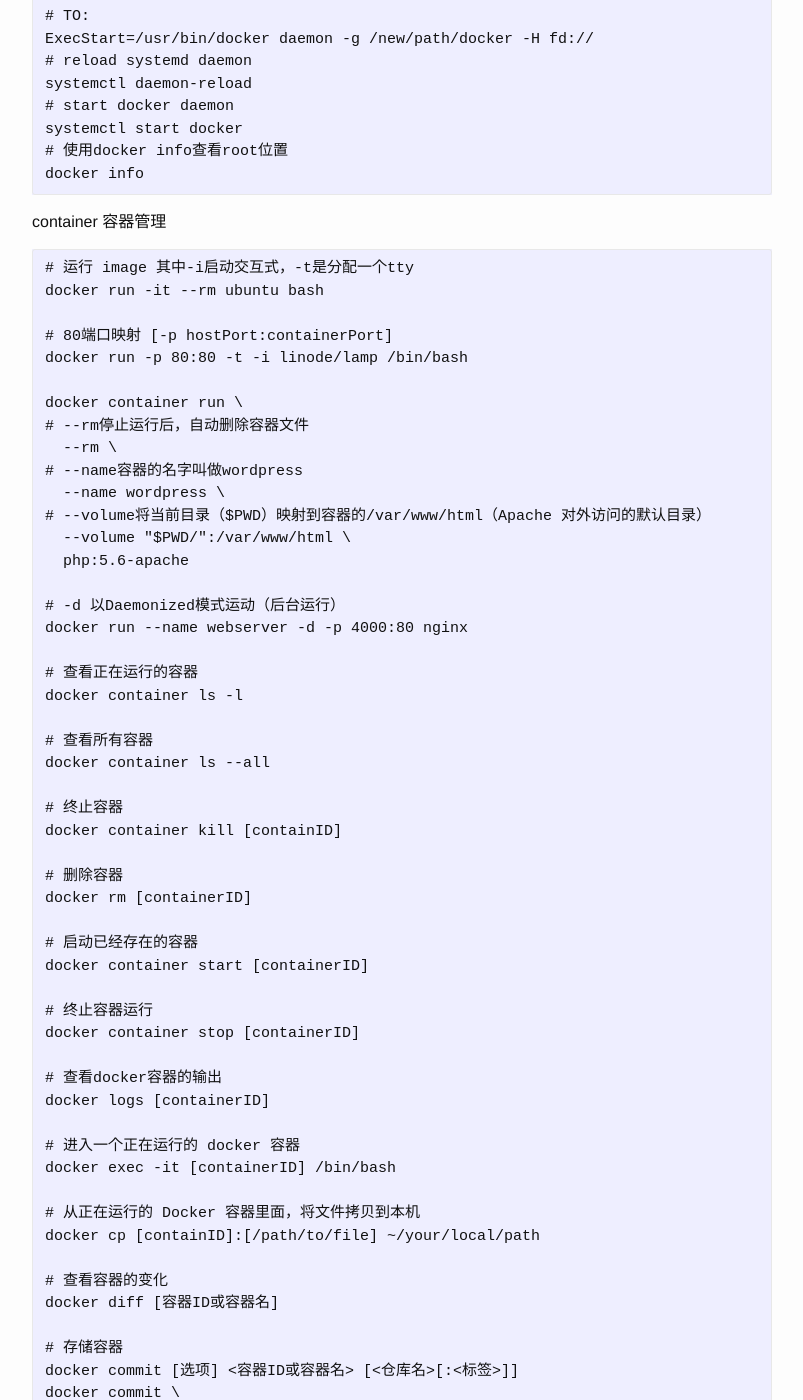
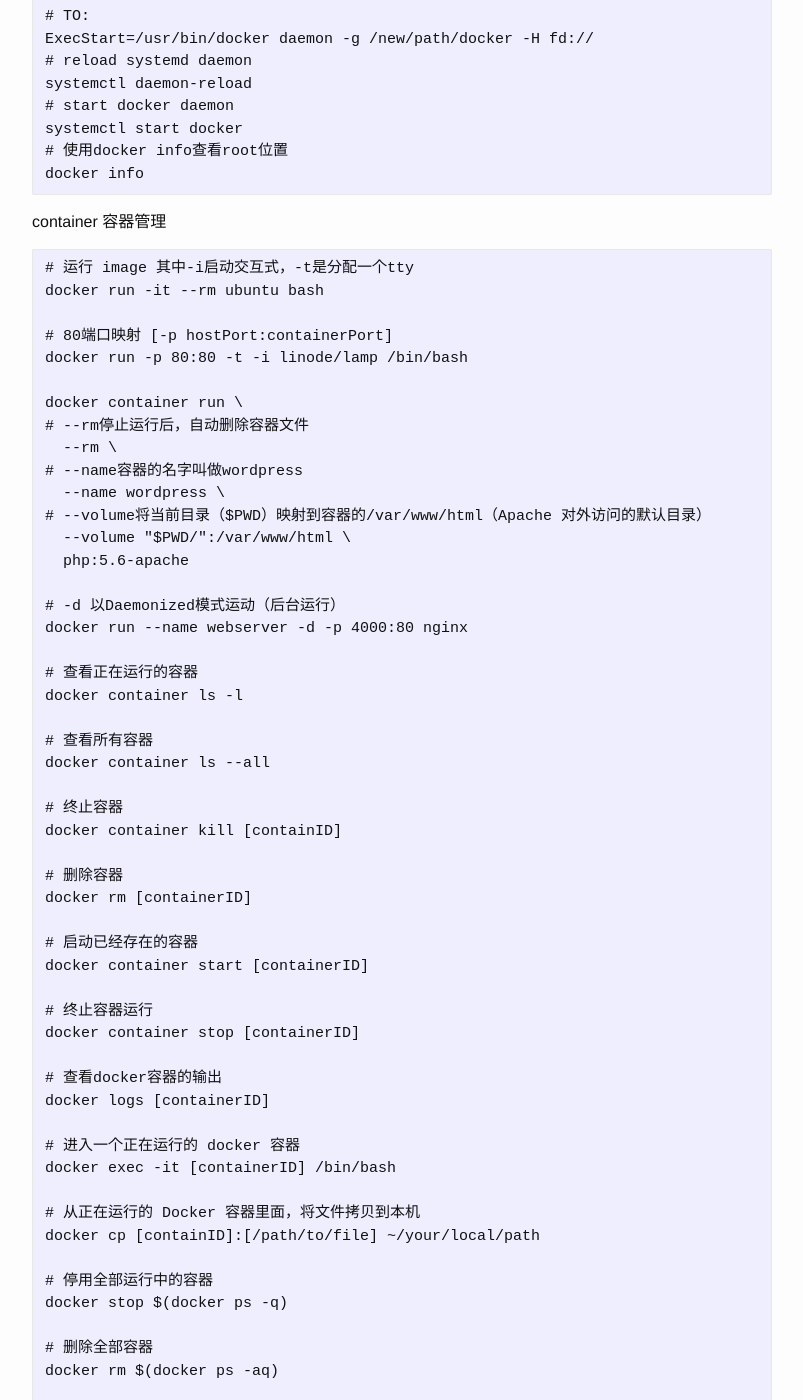
Before and after one commit to josephstalin117/josephstalin117.github.io, a Jekyll site: the page built from _posts/2018-4-30-docker.markdown, in a window 1280 px wide and 1400 px high, scrolled down 1304 px. Shown: the whole window, without its empty margins (238-1041 px from the left). Built offline with Jekyll 4.4.1, drawn with Linux system fonts in a browser that asks for light colours; some of the changed text lies outside the part shown.

Commit message:
add docker delete all container

```diff
--- a/_posts/2018-4-30-docker.markdown
+++ b/_posts/2018-4-30-docker.markdown
@@ -112,6 +112,12 @@
 # 从正在运行的 Docker 容器里面，将文件拷贝到本机
 docker cp [containID]:[/path/to/file] ~/your/local/path
 
+# 停用全部运行中的容器
+docker stop $(docker ps -q)
+
+# 删除全部容器
+docker rm $(docker ps -aq)
+
 # 查看容器的变化
 docker diff [容器ID或容器名]
 
```
